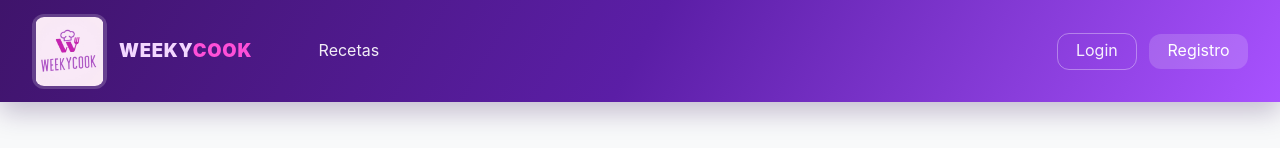
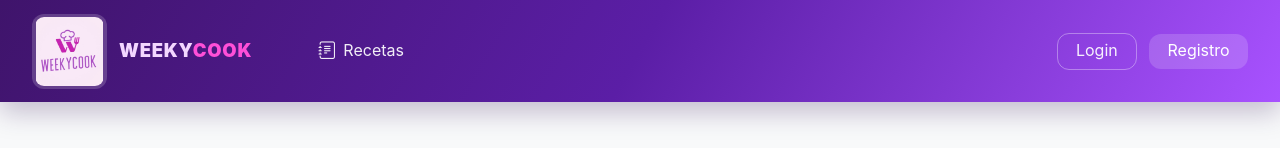
Before and after one commit to grupotfg/weekycook, an Angular app in the folder FRONT/: page /admin in a window 1280 px wide. Shown: the top 148 px of the page. Built offline with nearby package versions, Linux system fonts and the light colour scheme; no server answers.

Commit message:
insertar logos en los click del navbar

```diff
--- a/FRONT/src/app/shared/components/navbar/navbar.component.css
+++ b/FRONT/src/app/shared/components/navbar/navbar.component.css
@@ -101,11 +101,19 @@
   display: inline-flex;
   align-items: center;
   justify-content: center;
+  gap: 0.45rem;
   border: none;
   background: transparent;
   cursor: pointer;
   font: inherit;
   line-height: 1.1;
+}
+
+.nav-link__icon {
+  font-size: 1.1rem;
+  line-height: 1;
+  display: inline-flex;
+  align-items: center;
 }
 
 .nav-link:hover {
--- a/FRONT/src/app/shared/components/navbar/navbar.component.html
+++ b/FRONT/src/app/shared/components/navbar/navbar.component.html
@@ -25,8 +25,10 @@
         routerLinkActive="active"
         class="nav-link"
         (click)="closeMenu()"
-        >Recetas</a
       >
+        <i class="bi bi-journal-text nav-link__icon" aria-hidden="true"></i>
+        <span>Recetas</span>
+      </a>
 
       @if (authService.isAuthenticated()) {
         <a
@@ -34,16 +36,20 @@
           routerLinkActive="active"
           class="nav-link"
           (click)="closeMenu()"
-          >Planificador</a
         >
+          <i class="bi bi-calendar3 nav-link__icon" aria-hidden="true"></i>
+          <span>Planificador</span>
+        </a>
 
         <a
           routerLink="/favorites"
           routerLinkActive="active"
           class="nav-link"
           (click)="closeMenu()"
-          >Favoritos</a
         >
+          <i class="bi bi-heart nav-link__icon" aria-hidden="true"></i>
+          <span>Favoritos</span>
+        </a>
       }
 
       @if (authService.isAdmin()) {
@@ -53,7 +59,8 @@
           class="nav-link nav-link--admin"
           (click)="closeMenu()"
         >
-          Panel Admin
+          <i class="bi bi-speedometer2 nav-link__icon" aria-hidden="true"></i>
+          <span>Panel Admin</span>
         </a>
       }
     </div>
```
